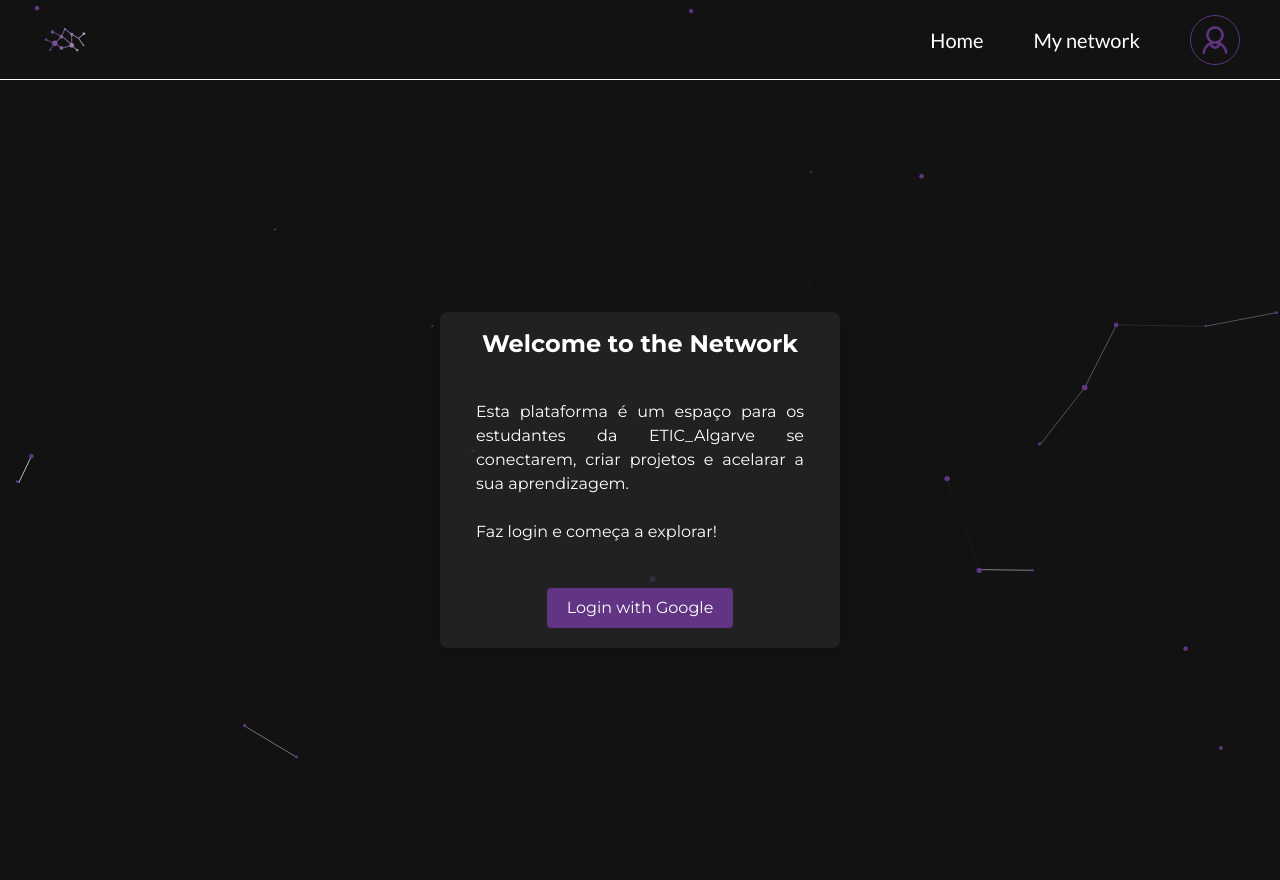
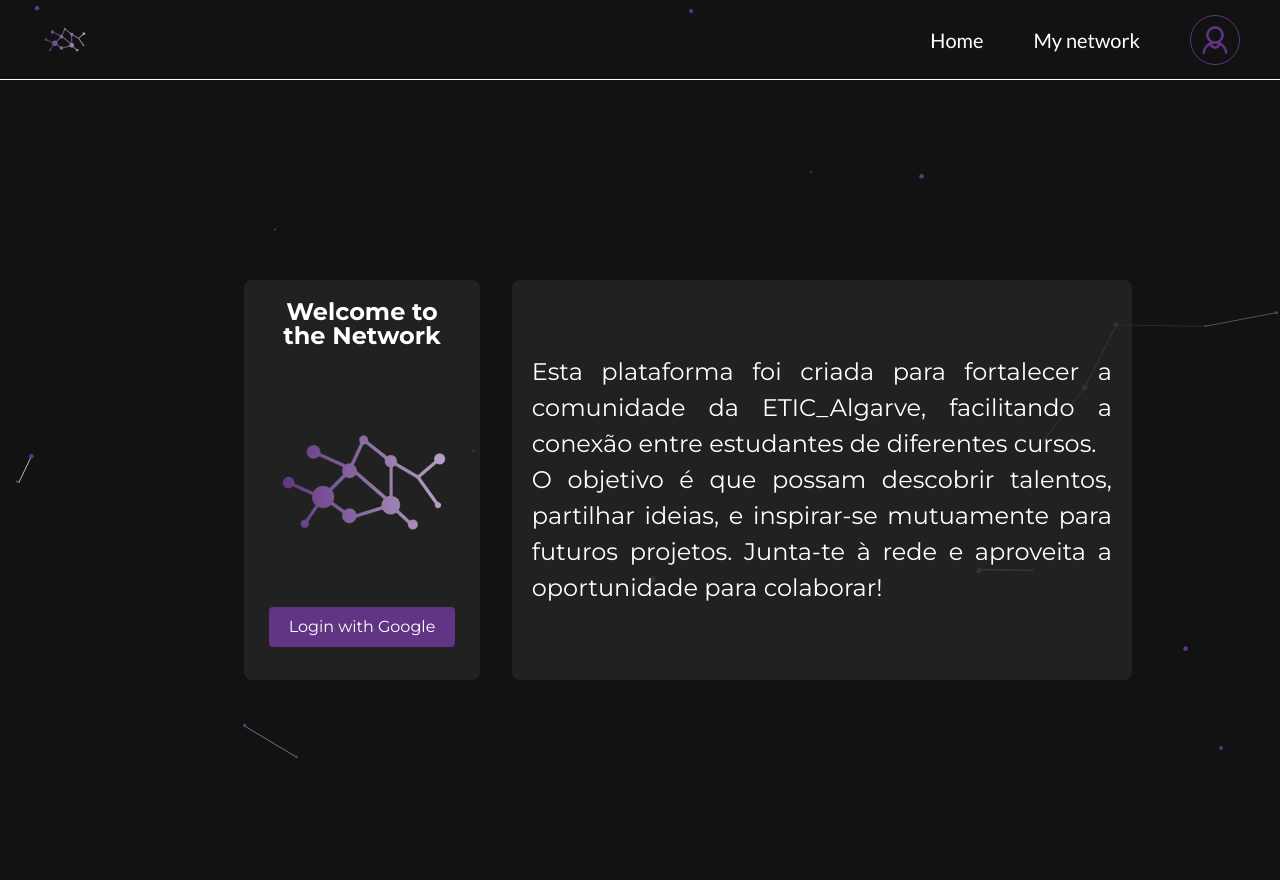
Before and after one commit to maurograndaoramos/NETIC, a Django app: page /login/ in a window 1280 px wide; the page is wider, and only the part inside the window is pictured. Run offline with Django 5.2, Linux system fonts and the light colour scheme.

Commit message:
FIX: Login UI rework

```diff
--- a/src/app/templates/login/index.html
+++ b/src/app/templates/login/index.html
@@ -6,40 +6,46 @@
 {% block content %}
 <style>
   @import url('https://fonts.googleapis.com/css2?family=Montserrat:ital,wght@0,100..900;1,100..900&display=swap');
-
   @import url('https://fonts.googleapis.com/css2?family=Lato:ital,wght@0,100;0,300;0,400;0,700;0,900;1,100;1,300;1,400;1,700;1,900&display=swap');
 
   .login-container {
     display: flex;
+    gap: 20px;
     justify-content: center;
+    align-items: center;
     font-family: "Montserrat";
-    /* Center horizontally */
-    align-items: center;
-    /* Center vertically */
     height: 100vh;
-    /* Full viewport height */
+    width: 100vw;
+    padding: 20px;
+    gap: 32px;
+    margin: 0 48px;
   }
 
-  /* Container for login message */
-  .container-login {
-    width: 100%;
-    max-width: 400px;
-    /* Set a max width for the login card */
+  .login {
+    flex-grow: 1;
+    height: 400px;
+    max-width: 19%;
     padding: 20px;
     background-color: #282828b4;
-    /* White background for the login card */
     box-shadow: 0 4px 8px rgba(0, 0, 0, 0.1);
-    /* Add shadow for card effect */
     border-radius: 8px;
-    /* Rounded corners */
     text-align: center;
-    /* Center the text inside the card */
   }
 
-  /* Styling for the buttons */
+  .parag {
+    display: flex;
+    justify-content: center;
+    align-items: center;
+    flex-grow: 2;
+    padding: 20px;
+    background-color: #282828b4;
+    border-radius: 8px;
+    height: 400px;
+    max-width: 50%;
+  }
+
   .btn-google {
     background-color: #613583;
-    /* Google red */
     color: white;
     padding: 12px 20px;
     border: none;
@@ -53,14 +59,13 @@
 
   .btn-google:hover {
     background-color: #a78bb9;
-    /* Darker red when hovered */
   }
 
   p {
-    padding: 8px 16px;
     text-align: justify;
     color: white;
-    line-height: 150%;
+    line-height: 1.5;
+    font-size: 1.5rem;
   }
 
   h1 {
@@ -72,14 +77,10 @@
 </style>
 <div class="login-container">
 
-  <div class="container-login">
+  <div class="login max-width-400">
     <h1>Welcome to the Network</h1>
     <br>
-    <p>Esta plataforma é um espaço para os estudantes da ETIC_Algarve se conectarem, criar projetos e acelarar a sua
-      aprendizagem.
-      <br>
-      <br>Faz login e começa a explorar!
-    </p>
+    <img src="{% static 'images/logo/logo.png' %}" alt="">
     <br>
     <a href="https://accounts.google.com/o/oauth2/v2/auth?client_id={{ client_id }}&redirect_uri=http://localhost:8000/&response_type=code&scope=email%20profile&access_type=offline&include_granted_scopes=true"
       class="btn btn-google">
@@ -87,5 +88,15 @@
     </a>
   </div>
 
+  <div class="parag">
+    <p>
+      Esta plataforma foi criada para fortalecer a comunidade da ETIC_Algarve, facilitando a conexão entre estudantes de
+      diferentes cursos. <br> O objetivo é que possam descobrir talentos, partilhar ideias, e inspirar-se mutuamente
+      para
+      futuros projetos. Junta-te à rede e aproveita a oportunidade para colaborar!
+
+    </p>
+  </div>
+
 </div>
 {% endblock %}
```
